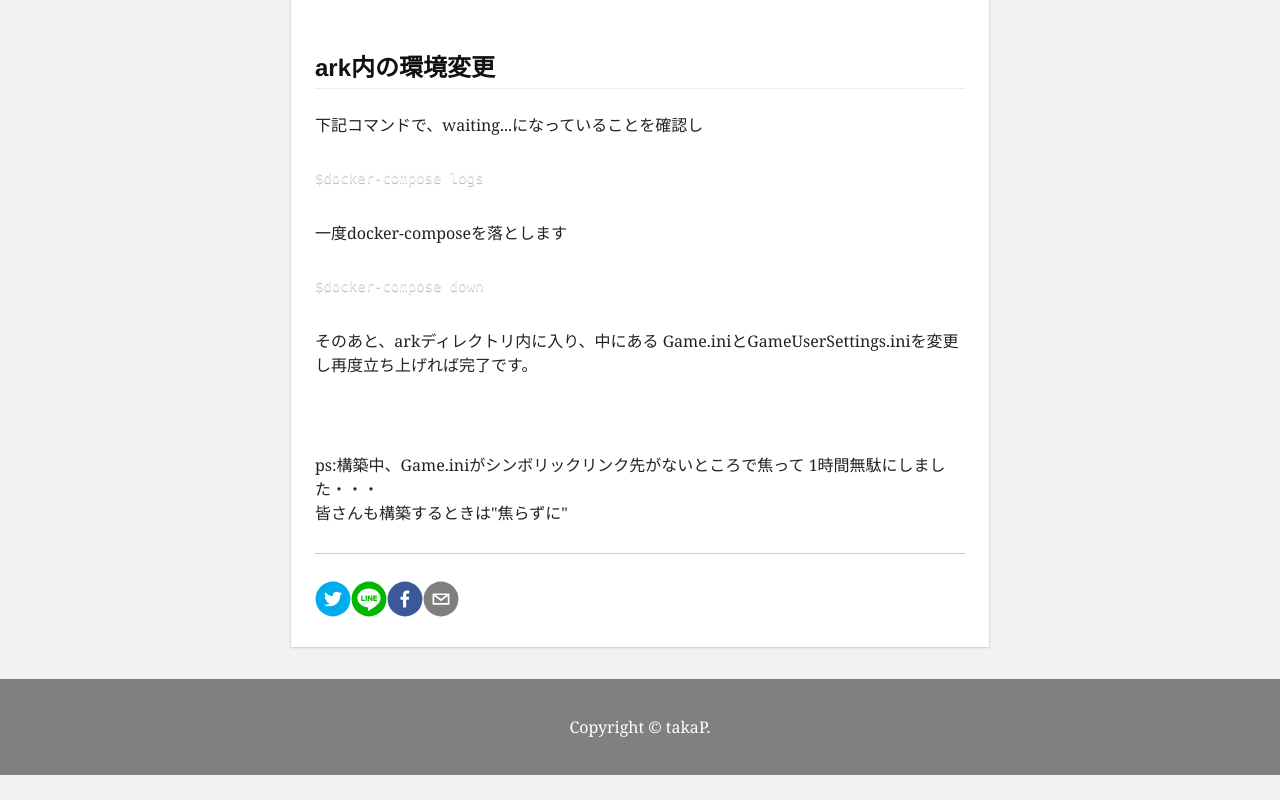
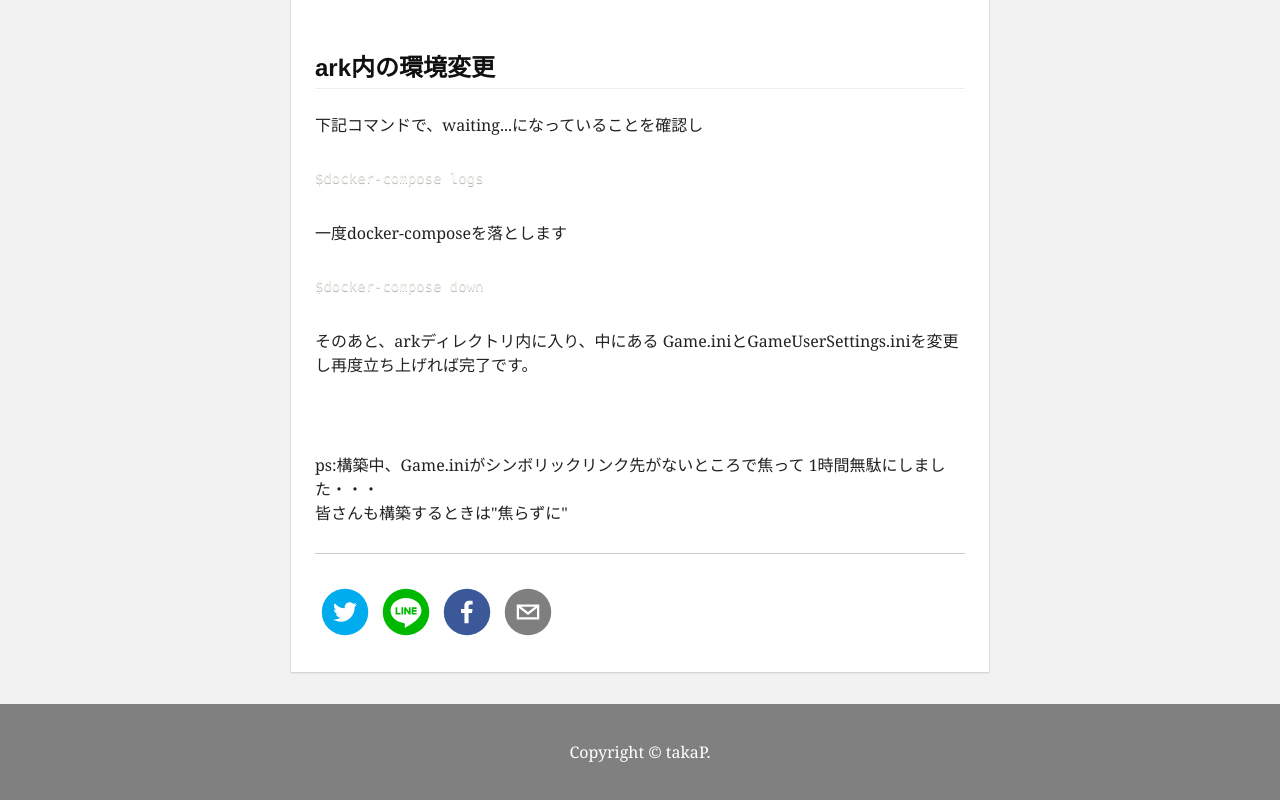
Before and after one commit to takapdayon/takapblog, a Gatsby site: page /ark_docker/ in a window 1280 px wide. Shown: the part 3576-4376 px from the top of the page. Before the commit the page ends 4351 px from the top, so only its background shows below. Built offline with nearby package versions, Linux system fonts and the light colour scheme; Gatsby itself is replaced by a stand-in of ours; some packages are replaced by stand-ins of ours; code samples lack their colours; what typography-theme-github would draw is missing.

Commit message:
buttonレイアウト変更

```diff
--- a/src/components/share/share.js
+++ b/src/components/share/share.js
@@ -1,4 +1,5 @@
 import React, { Component } from "react";
+import styles from "./share.module.scss"
 import {
   FacebookShareButton,
   TwitterShareButton,
@@ -15,10 +16,10 @@ class Share extends Component {
     const { postNode, postPath, siteUrl } = this.props;
     const post = postNode.frontmatter;
     const site = siteUrl + postPath;
-    const iconSize = 36;
+    const iconSize = 48;
 
     return (
-      <div className="social-links">
+      <div className={styles.sociallinks}>
         <TwitterShareButton url={site} title={post.title} via="takapdayon">
           <TwitterIcon round size={iconSize} />
         </TwitterShareButton>
--- /dev/null
+++ b/src/components/share/share.module.scss
@@ -0,0 +1,4 @@
+
+.sociallinks button{
+    margin: 0.4rem;
+}
```
